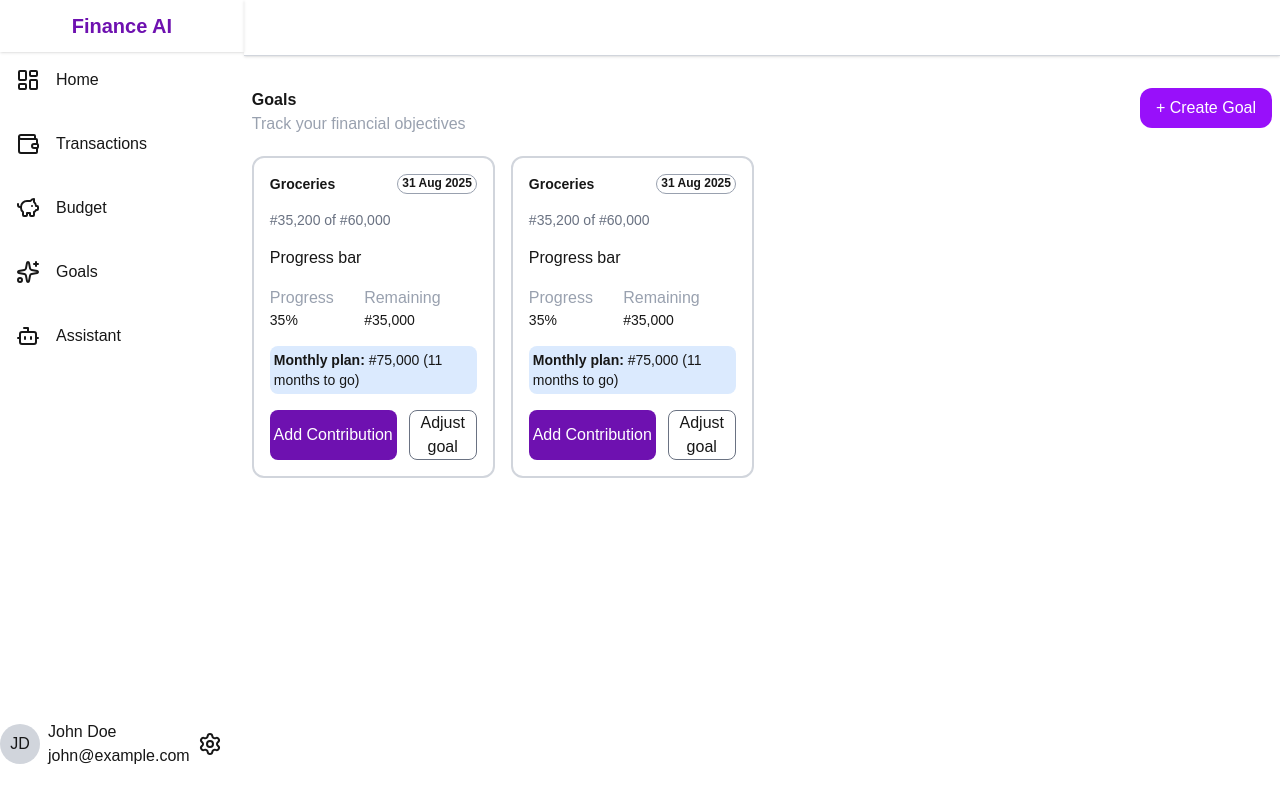
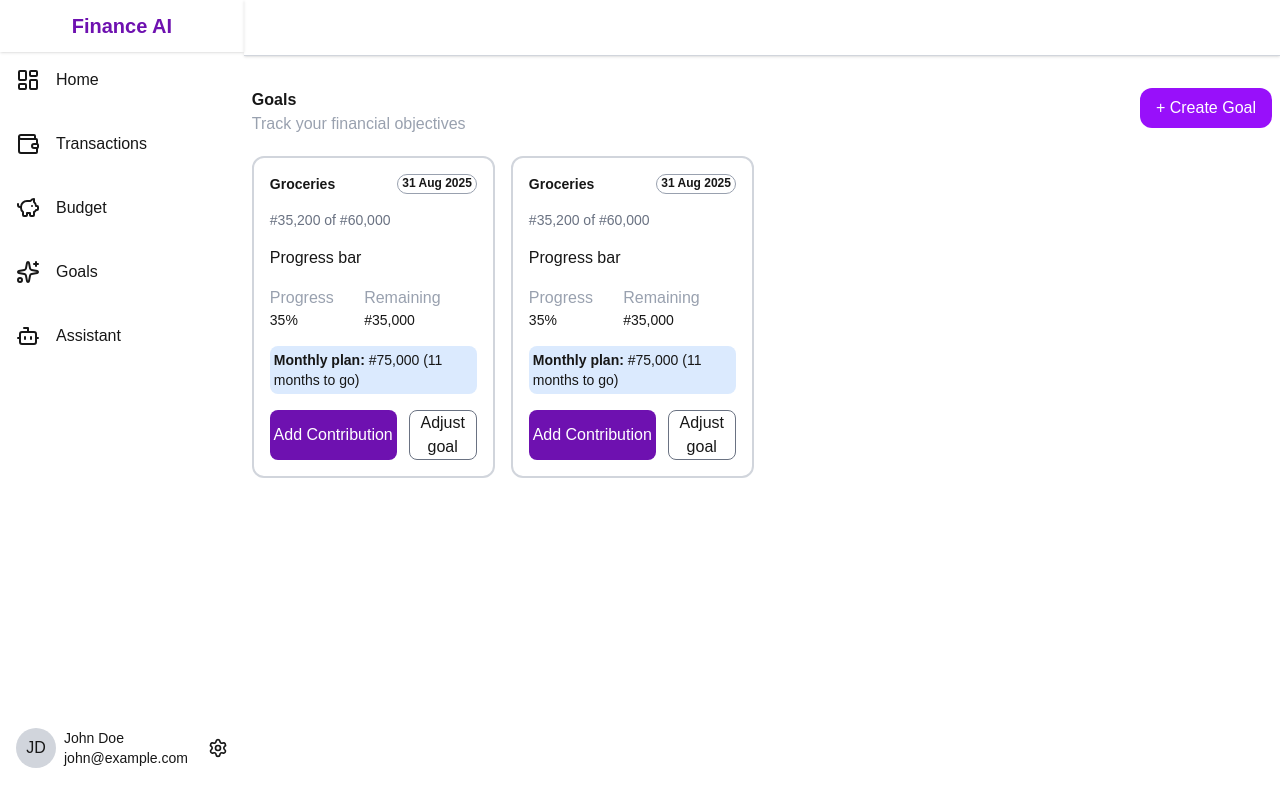
Before and after one commit to PrinceSamuelAdeyemo/financeAI, a Next.js app in the folder frontend/finance_ai/: page /dashboard/goals in a window 1280 px wide. Built offline with nearby package versions, Linux system fonts and the light colour scheme.

Commit message:
sidebar - profile section for desktop screen adjusted.

```diff
--- a/frontend/finance_ai/components/ProfileIndicator.tsx
+++ b/frontend/finance_ai/components/ProfileIndicator.tsx
@@ -1,18 +1,21 @@
-import SettingsIndicator from "./ui/SettingsIndicator"
+import { Settings } from "lucide-react"
 
 
 export default function ProfileIndicator() {
     return (
-        <div className="flex items-center gap-2 lg:justify-between">
-            <div className="flex justify-center items-center bg-gray-300 rounded-full h-6 w-6 lg:h-10 lg:w-10">
-                <p>JD</p>
+        <div className="flex items-center gap-2 lg:justify-between lg:px-4 lg:w-full">
+            <div className="lg:flex lg:gap-2">
+                <div className="flex justify-center items-center bg-gray-300 rounded-full h-6 w-6 lg:h-10 lg:w-10">
+                    <p>JD</p>
+                </div>
+                <div className="hidden lg:block">
+                    <p className="text-sm">John Doe</p>
+                    <p className="text-sm">john@example.com</p>
+                </div>
             </div>
-            <div className="hidden lg:block">
-                <p>John Doe</p>
-                <p>john@example.com</p>
-            </div>
+
             <div className="hidden lg:flex">
-                <SettingsIndicator />
+                <Settings className="w-5 h-5" />
             </div>
 
         </div>
--- a/frontend/finance_ai/components/Sidebar.tsx
+++ b/frontend/finance_ai/components/Sidebar.tsx
@@ -12,7 +12,7 @@ export default function DashboardSidebar(){
             <div className="hidden lg:flex pt-4 h-full">
                 <Bottombar />
             </div>
-            <div className="flex gap-2 lg:absolute lg:bottom-8">
+            <div className="flex gap-2 lg:absolute lg:bottom-8 lg:w-full">
                 <Bell className="lg:hidden" />
                 <ProfileIndicator />
             </div>
--- a/frontend/finance_ai/components/ui/SettingsIndicator.tsx
+++ /dev/null
@@ -1,11 +0,0 @@
-import { Settings } from "lucide-react"
-
-
-
-export default function SettingsIndicator(){
-    return (
-        <div>
-            <Settings />
-        </div>
-    )
-}
```
